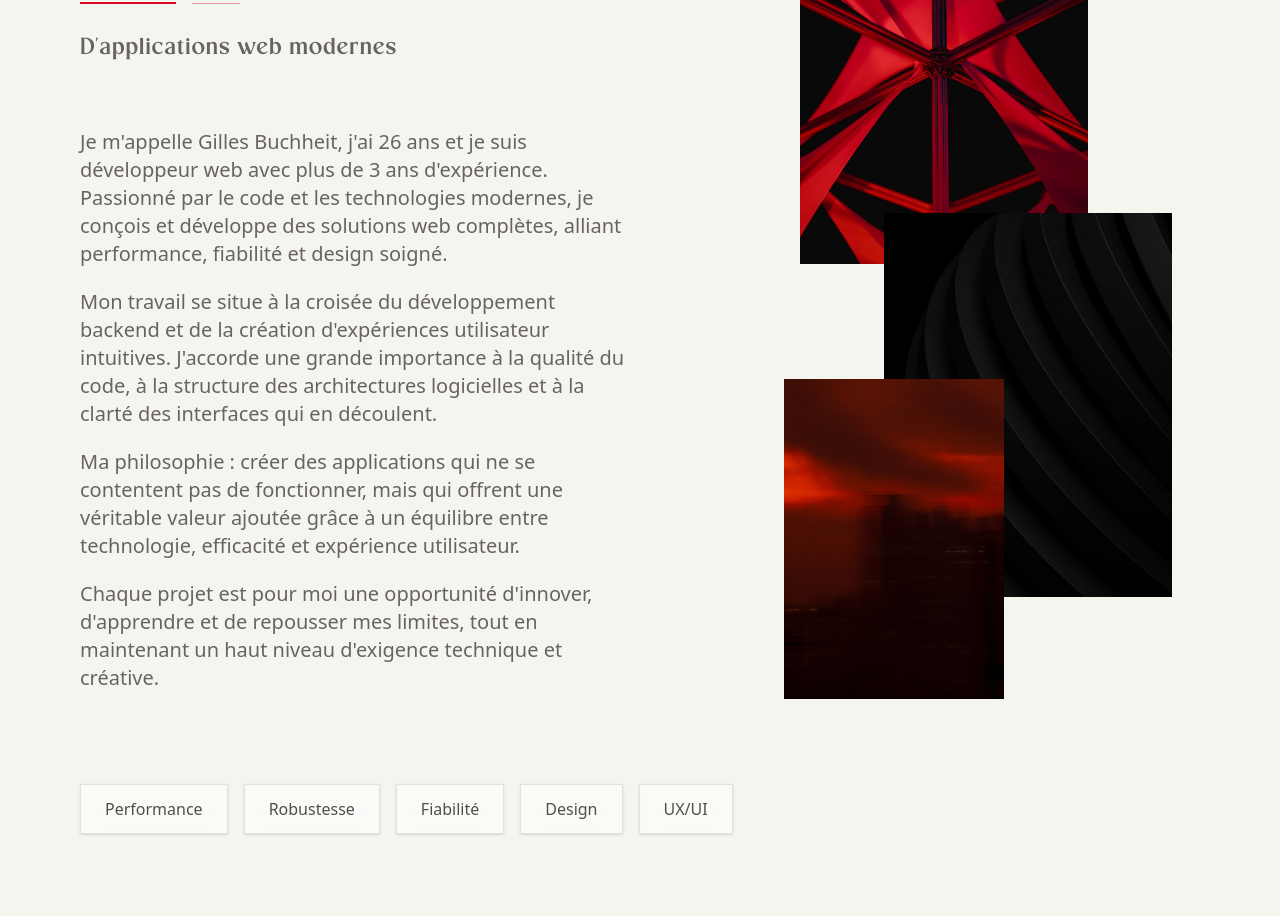
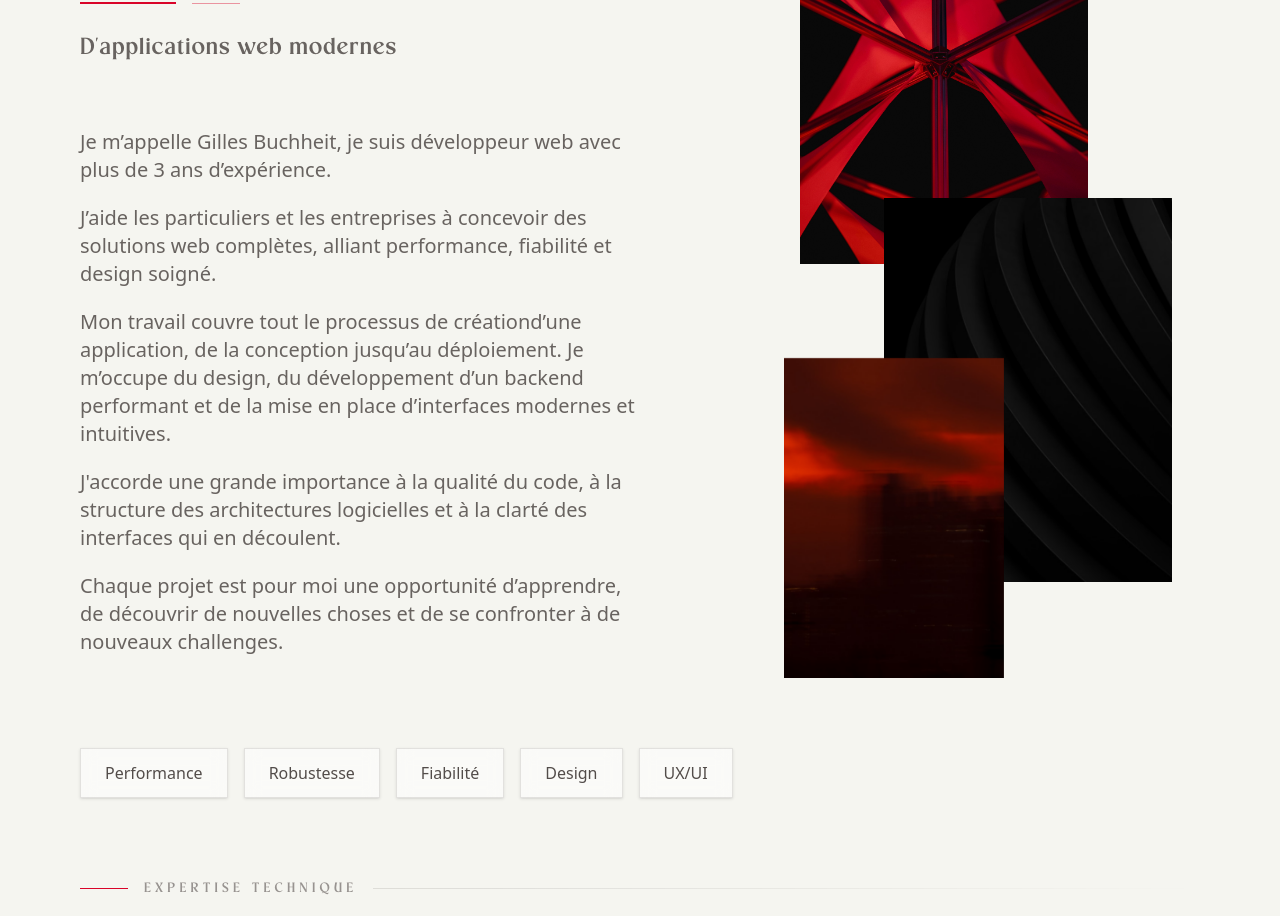
Before and after one commit to GillesBuchheit/portfolio2025, a Next.js app: page / in a window 1280 px wide. Shown: the part 960-1876 px from the top of the page. Built offline with nearby package versions, Linux system fonts and the light colour scheme.

Commit message:
refactor: update content in APropos component for clarity and conciseness

```diff
--- a/app/components/landingPage/APropos.jsx
+++ b/app/components/landingPage/APropos.jsx
@@ -24,27 +24,27 @@ export default function APropos() {
             postTitle="D'applications web modernes"
           />
           <p className="font-light text-sm lg:text-xl text-[#0A0100]/60 mb-5">
-            Je m'appelle Gilles Buchheit, j'ai 26 ans et je suis développeur web
-            avec plus de 3 ans d'expérience. Passionné par le code et les
-            technologies modernes, je conçois et développe des solutions web
-            complètes, alliant performance, fiabilité et design soigné.
+            Je m’appelle Gilles Buchheit, je suis développeur web avec plus de 3
+            ans d’expérience.
           </p>
           <p className="font-light text-sm lg:text-xl text-[#0A0100]/60 mb-5">
-            Mon travail se situe à la croisée du développement backend et de la
-            création d'expériences utilisateur intuitives. J'accorde une grande
-            importance à la qualité du code, à la structure des architectures
-            logicielles et à la clarté des interfaces qui en découlent.
+            J’aide les particuliers et les entreprises à concevoir des solutions
+            web complètes, alliant performance, fiabilité et design soigné.
           </p>
           <p className="font-light text-sm lg:text-xl text-[#0A0100]/60 mb-5">
-            Ma philosophie : créer des applications qui ne se contentent pas de
-            fonctionner, mais qui offrent une véritable valeur ajoutée grâce à
-            un équilibre entre technologie, efficacité et expérience
-            utilisateur.
+            Mon travail couvre tout le processus de créationd’une application,
+            de la conception jusqu’au déploiement. Je m’occupe du design, du
+            développement d’un backend performant et de la mise en place
+            d’interfaces modernes et intuitives.
           </p>
           <p className="font-light text-sm lg:text-xl text-[#0A0100]/60 mb-5">
-            Chaque projet est pour moi une opportunité d'innover, d'apprendre et
-            de repousser mes limites, tout en maintenant un haut niveau
-            d'exigence technique et créative.
+            J'accorde une grande importance à la qualité du code, à la structure
+            des architectures logicielles et à la clarté des interfaces qui en
+            découlent.
+          </p>
+          <p className="font-light text-sm lg:text-xl text-[#0A0100]/60 mb-5">
+            Chaque projet est pour moi une opportunité d’apprendre, de découvrir
+            de nouvelles choses et de se confronter à de nouveaux challenges.
           </p>
         </div>
         <div className="flex-1 relative hidden md:block">
```
